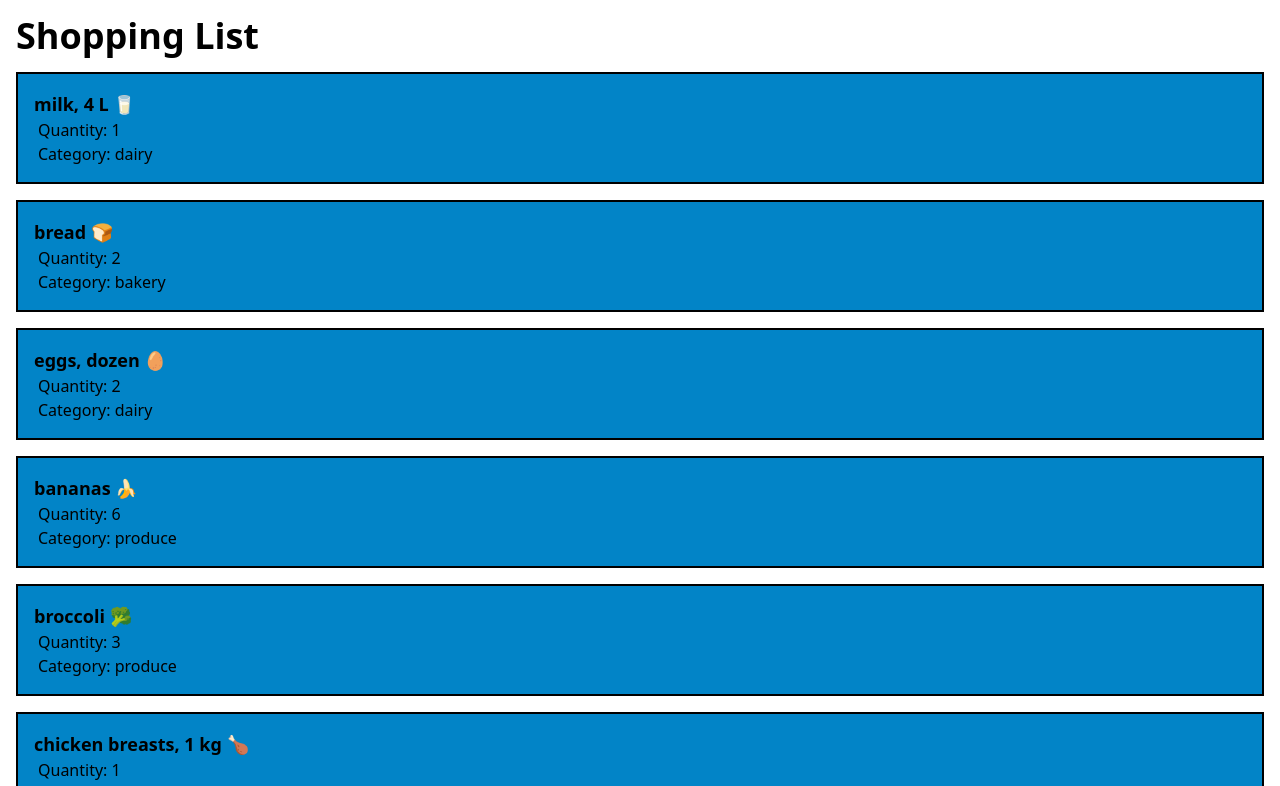
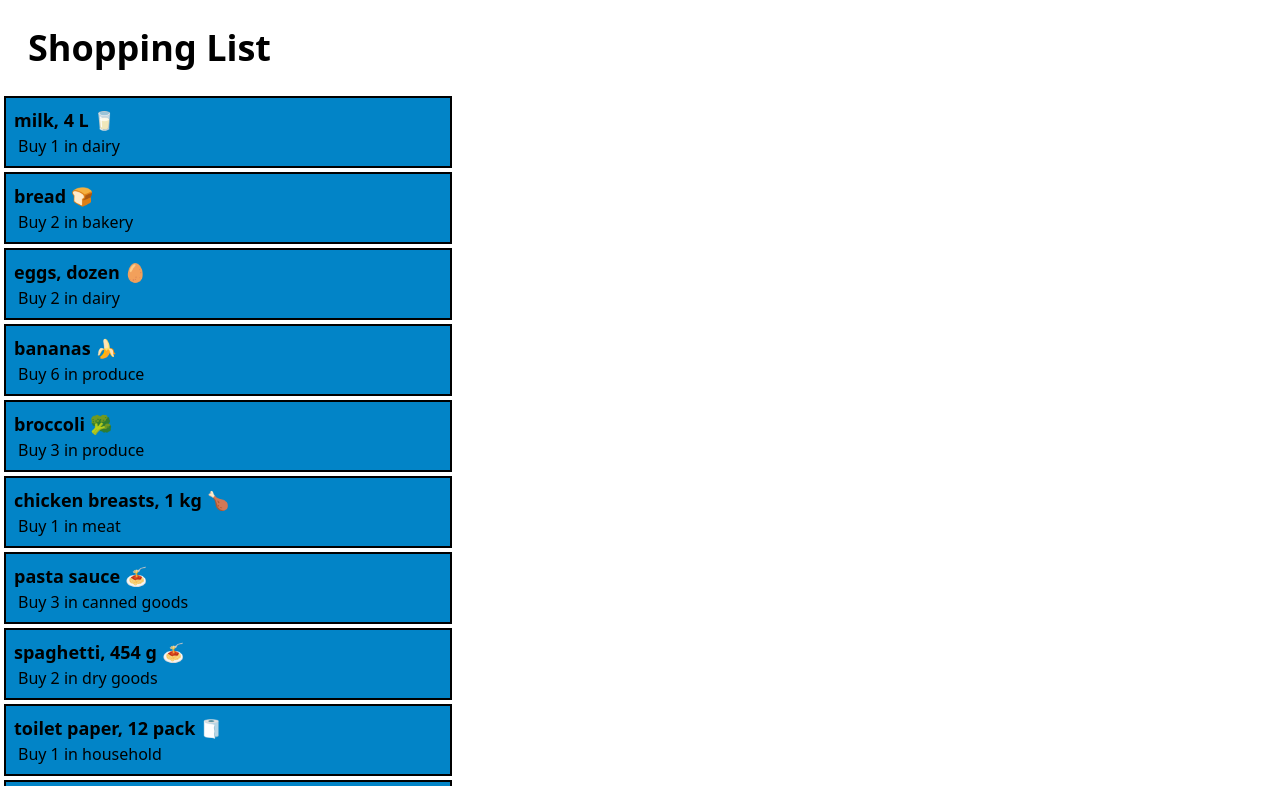
Before and after one commit to LucasMunhoz13/cprg306-assignments, a Next.js app: page /week-3 in a window 1280 px wide. Shown: the top 786 px of the page. Built offline with nearby package versions, Linux system fonts and the light colour scheme.

Commit message:
Few adjustments

```diff
--- a/app/week-3/item.js
+++ b/app/week-3/item.js
@@ -1,9 +1,8 @@
 export default function Item({ name, quantity, category }) {
     return (
-      <li className="border-2 border-black bg-sky-600 p-4 m-4">
+      <li className="border-2 border-black bg-sky-600 p-2 m-1 max-w-md">
         <h2 className="font-bold text-lg">{name}</h2>
-        <p className="ml-1">Quantity: {quantity}</p>
-        <p className="ml-1">Category: {category}</p>
+        <p className="ml-1">Buy {quantity} in {category}</p>
       </li>
     );
   }
--- a/app/week-3/page.js
+++ b/app/week-3/page.js
@@ -3,7 +3,7 @@
 export default function Page() {
     return (
       <main>
-        <h1 className="text-4xl font-bold m-4">Shopping List</h1>
+        <h1 className="text-4xl font-bold m-7">Shopping List</h1>
         <ItemList />
       </main>
     );
```
Also changed, not shown: app/week-2/page.js (line endings or trailing spaces).
